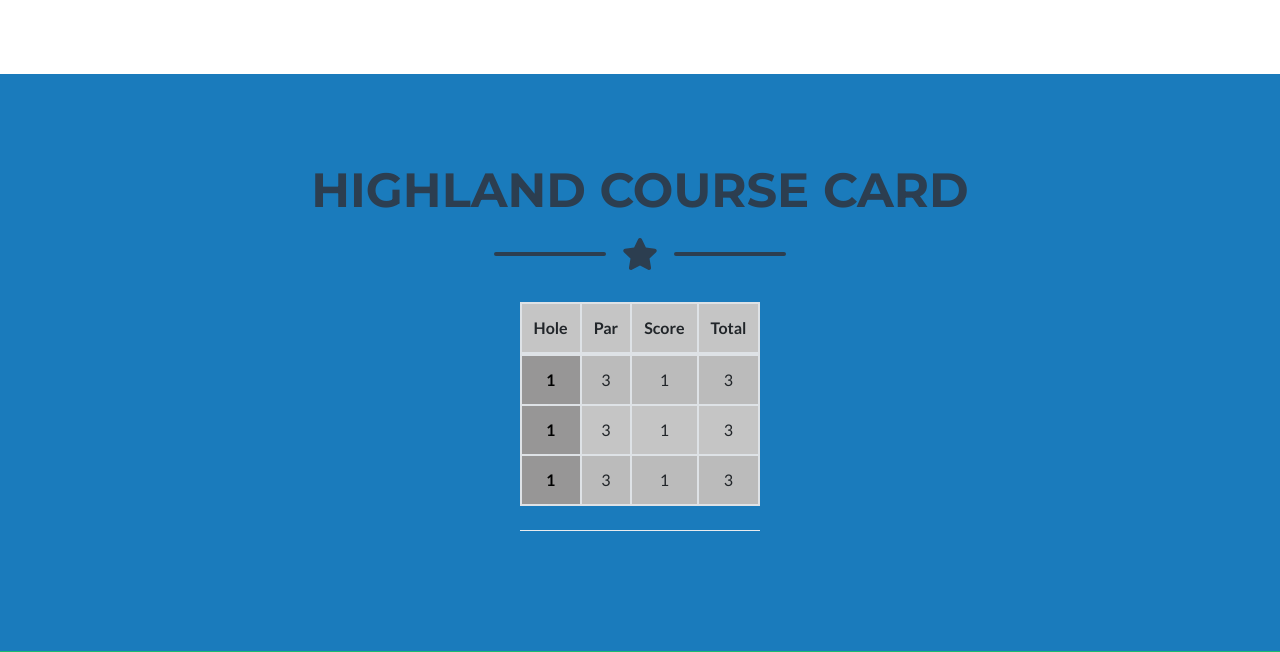
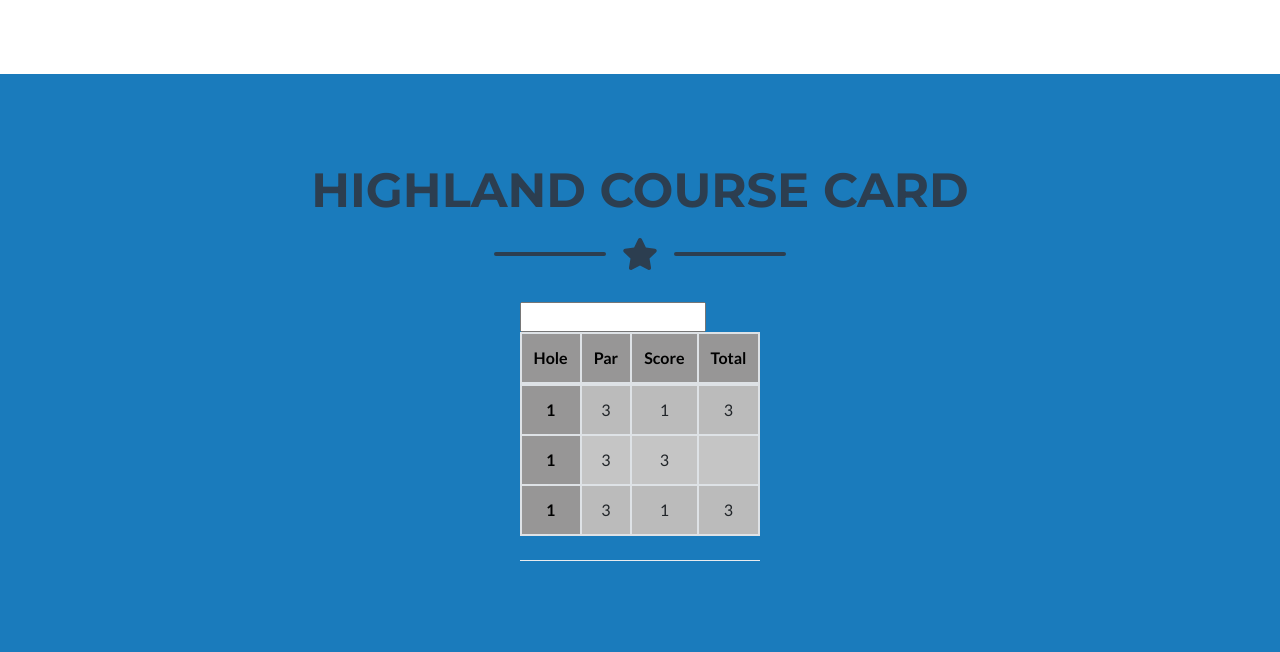
Before and after one commit to apakula036/FrisbeeGolfBootstrap, a plain HTML site: page index.html in a window 1280 px wide. Shown: the part 1276-1928 px from the top of the page. Drawn offline with nearby package versions, Linux system fonts and the light colour scheme.

Commit message:
Small HTML Update.
Small update.

```diff
--- a/index.html
+++ b/index.html
@@ -47,7 +47,7 @@
                     <div class="divider-custom-line"></div>
                 </div>
                 <!-- Masthead Subheading-->
-                <p class="masthead-subheading font-weight-light mb-0">Highland - The Oaks - The Canyons - Heritage</p>
+                <p class="masthead-subheading font-weight-light mb-0">Highland - Oaks - Canyons - Heritage</p>
             </div>
         </header>
         <!-- Portfolio Section-->
@@ -125,10 +125,10 @@
                                 .table-condensed
 
                                 -->
-                                    <table class="table table-striped table-bordered table-hover table-custom">
+                                    <table class="table table-striped table-bordered table-hover table-custom" id="highlandTable">
                                         <thead>
-                                          <tr>
-                                            <th scope="col">Hole</th>
+                                          <tr class="table holeCustom">
+                                            <th>Hole</th>
                                             <th>Par</th>
                                             <th>Score</th>
                                             <th>Total</th>
@@ -143,7 +143,7 @@
                                           </tr>
                                           <td class="table holeCustom">1</td>
                                             <td>3</td>
-                                            <td>1</td>
+                                            <input class="td"> </input>
                                             <td>3</td>
                                           </tr>
                                           <td class="table holeCustom">1</td>
```
